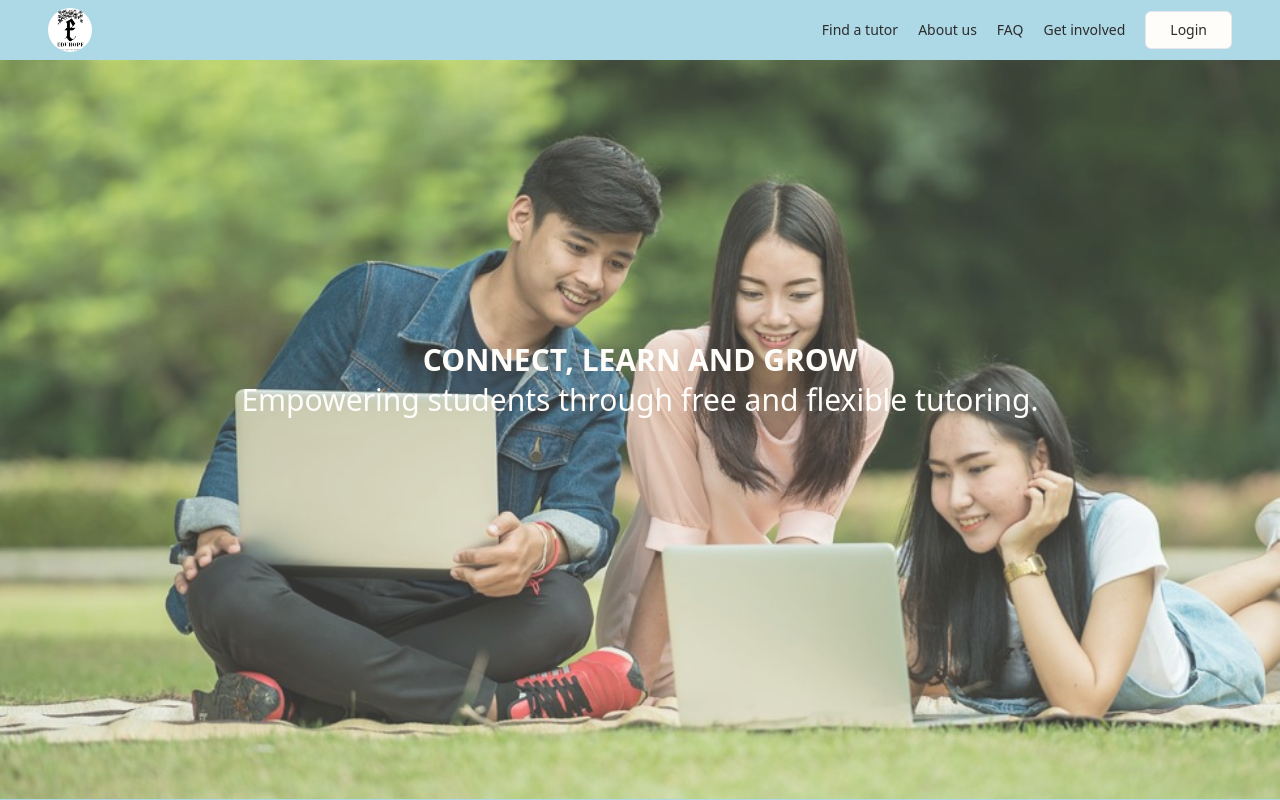
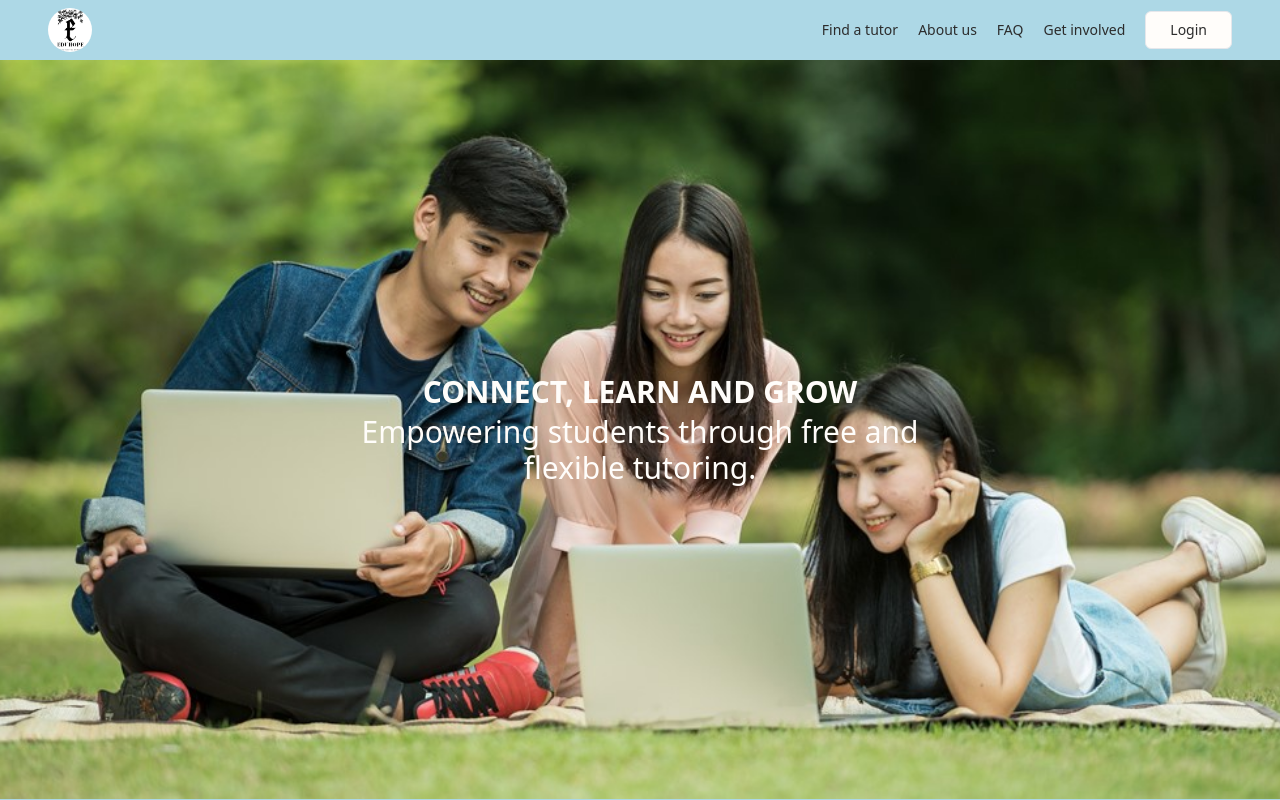
Before and after one commit to tch1001/EduHopeSG, a Next.js app in the folder frontend/: page / in a window 1280 px wide. Shown: the top 800 px of the page. Built offline with nearby package versions, Linux system fonts and the light colour scheme.

Commit message:
update(landing page): add hero cover image

```diff
--- a/frontend/pages/index.js
+++ b/frontend/pages/index.js
@@ -1,19 +1,20 @@
-import landing_page from "../public/landing_page.jpg";
+import Image from "next/image";
+import { useEffect, useState } from "react";
 import { Card } from "../components/card";
 
 export default function Home() {
+    const [width, setWidth] = useState(0);
+
+    useEffect(() => {
+        const updateWidth = () => setWidth(window.innerWidth)
+
+        updateWidth();
+        window.addEventListener("resize", updateWidth);
+    });
+
     return (
         <div>
-            {/* <Image
-                src="/landing_page.jpg"
-                className="w-screen h-fit object-cover"
-                style={{ height: "calc(100vh - 61px)" }}
-                width={width}
-                height={width}
-                quality={100}
-                alt=""
-            /> */}
-            <div
+            {/* <div
                 className="bg-contain xl:bg-cover resize bg-no-repeat opacity-80 align-middle"
                 style={{
                     backgroundImage: `url(${landing_page.src})`,
@@ -24,6 +25,22 @@ export default function Home() {
                     <p className="uppercase font-bold">Connect, Learn and Grow</p>
                     <p>Empowering students through free and flexible tutoring.</p>
                 </div>
+            </div> */}
+            <div className="relative text-center text-white">
+                <Image
+                    src="/landing_page.jpg"
+                    className="w-screen h-fit object-cover"
+                    style={{ height: "calc(100vh - 61px)" }}
+                    width={width}
+                    height={width}
+                    quality={100}
+                    alt=""
+                />
+                    <div className="cover flex flex-col gap-1 m-auto text-white text-center text-3xl">
+                        <p className="uppercase font-bold">Connect, Learn and Grow</p>
+                        <p>Empowering students through free and flexible tutoring.</p>
+                    </div>
+
             </div>
         </div>
     )
--- a/frontend/styles/globals.css
+++ b/frontend/styles/globals.css
@@ -3,6 +3,17 @@
 @tailwind utilities;
 
 body {
-  background-color: #fffdfa;
-  color: #2c2c2c;
+    background-color: #fffdfa;
+    color: #2c2c2c;
 }
+
+div.cover {
+    @apply absolute top-1/2 left-1/4 xs:left-1/2;
+    transform: translate(-18%, -45%);
+}
+
+@media (min-width: 425px) {
+    div.cover {
+        transform: translate(-50%, -50%);
+    }
+}
```
